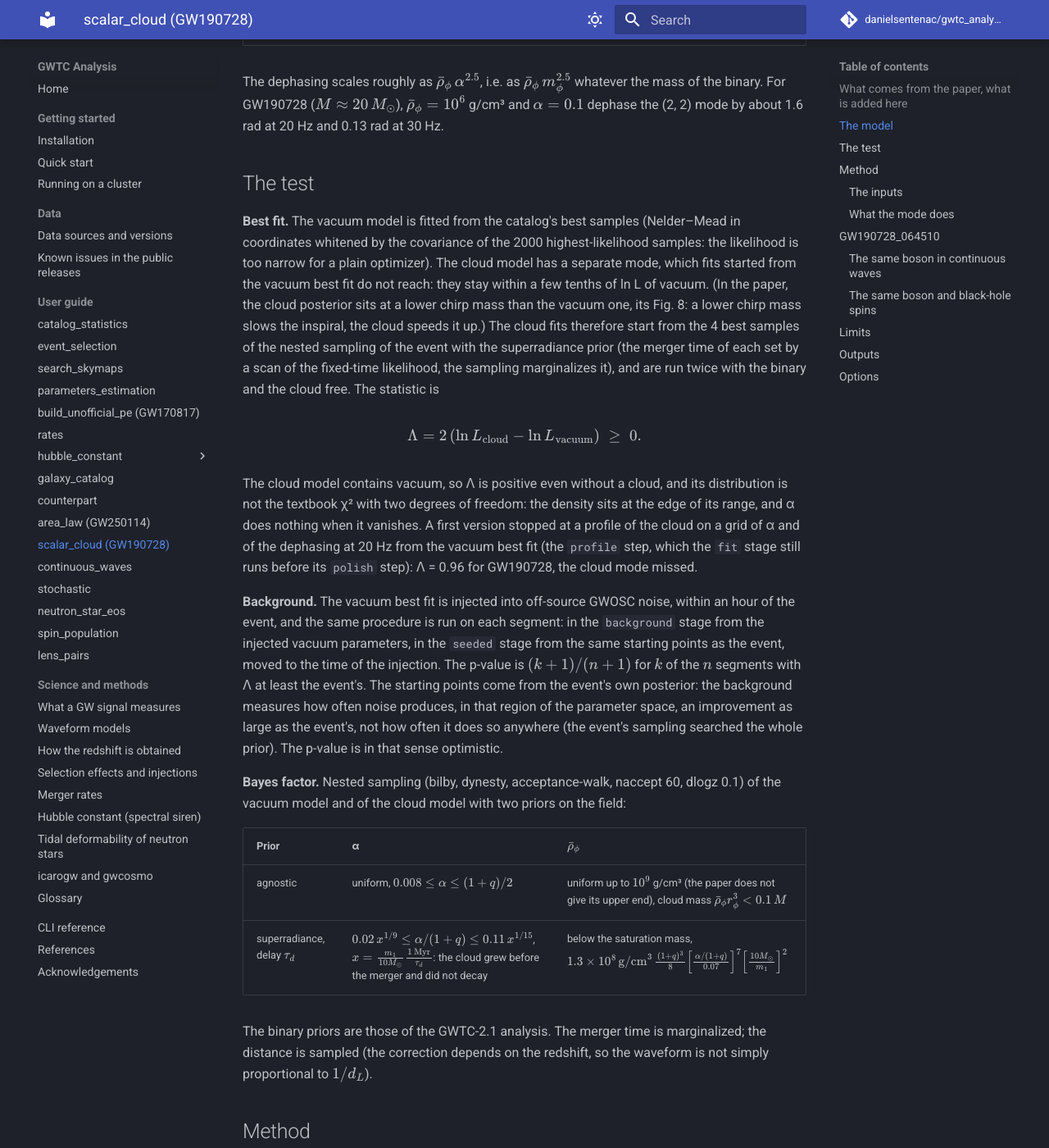
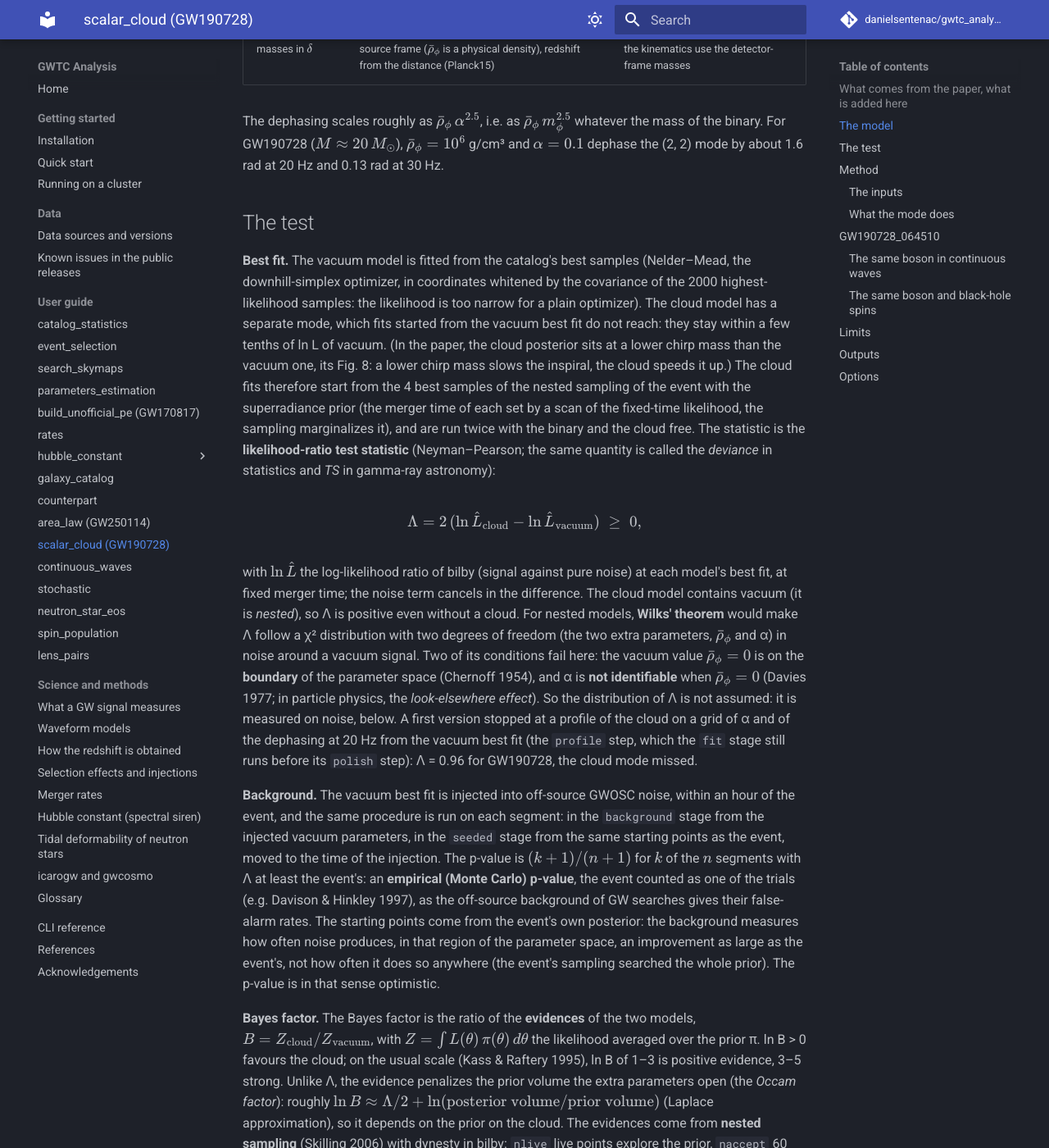
Before and after one commit to danielsentenac/gwtc_analysis, an MkDocs documentation site: the page built from docs/modes/scalar-cloud.md, in a window 1280 px wide and 1400 px high, scrolled down 3051 px. Shown: the whole window at 82% size. Built offline with MkDocs 1.6.1 and Material for MkDocs 9.7.7, drawn with Linux system fonts in a browser that asks for light colours; comment, search, counter and statistics services are not loaded; some of the changed text lies outside the part shown.

Commit message:
docs scalar_cloud, area_law, gwtc_explained: name the statistics (likelihood-ratio test statistic, Wilks/Chernoff/Davies, empirical p-value, evidence and Bayes factor scale, z-score) and fill missing precisions
Co-Authored-By: Claude Opus 5.5 <noreply@anthropic.com>

```diff
--- a/docs/modes/scalar-cloud.md
+++ b/docs/modes/scalar-cloud.md
@@ -29,17 +29,17 @@ that analysis and adds a frequentist check around it.
 | the agnostic prior: α ≤ (1+q)/2, cloud mass below 0.1 M, uniform density | section on the GWTC-3 events |
 | the superradiance prior for a delay \(\tau_d\) | SM Eqs. 9–10 |
 | the binary priors of GWTC-2.1, nested sampling with dynesty in bilby (1000 live points, naccept 60, dlogz 0.1) | analysis settings of the paper, as recorded in `scalar_cloud.py` |
-| the Bayes factors, the density and α posteriors | ln B ≈ 3.5 and 0.4; SM Fig. 5 |
+| the Bayes factors, the density and α posteriors | ln B ≈ 3.5 (superradiance) and 0.4 (agnostic); Fig. 3 (GW190728), SM Fig. 5 (all events) |
 | the median likelihood gain over the posterior and the chirp-mass posteriors | SM, Fig. 8 and its inset |
 
 **Done only in gwtc_analysis, and why:**
 
 | Element | Why |
 |---|---|
-| best fits of both models and the statistic Λ = 2 Δln L | a Bayes factor costs about a day on 64 CPUs per run; a best fit costs about an hour, so Λ can be computed on the event *and* on 150 noise segments |
+| best fits of both models and the **likelihood-ratio statistic** Λ = 2 Δln L ([below](#the-test)) | a Bayes factor costs about a day on 64 CPUs per run; a best fit costs about an hour, so Λ can be computed on the event *and* on 150 noise segments |
 | fits started from the samples of the superradiance sampling (`seeded`) | the cloud mode is separate from the vacuum one: fits started from the vacuum best fit miss it (Λ = 0.96 instead of 8.98) |
 | the background: the vacuum best fit injected into 150 off-source segments, p-value | the Bayes factor says which model the data prefer *given the priors*; it does not say how often noise alone produces such a preference. The background measures that, independently of the prior on the cloud |
-| the sensitivity: the cloud best fit injected into the same segments | tells whether the event's Λ is what a real cloud of that kind would give (it is lower: 4.7% of injections at or below it) |
+| the sensitivity (an injection–recovery test): the cloud best fit injected into the same segments | tells whether the event's Λ is what a real cloud of that kind would give (it is lower: 4.7% of injections at or below it) |
 | the gain by detector and frequency band | a cloud dephases the whole low-frequency inspiral; a gain concentrated in a narrow band of one detector points to noise rather than to the effect |
 | the agnostic Bayes factor against the upper end of the density prior | the paper does not give that upper end, and the agnostic Bayes factor depends on it |
 | the boson mass in continuous waves | connects the result to the [continuous_waves](continuous-waves.md) mode |
@@ -73,7 +73,8 @@ I = \sum_{\ell, m > 0} \pi^2 \beta^{\frac14 + \frac{\ell}{2}}
 \left[\frac{Y_{\ell m}(\pi/2, 0)}{\Gamma(\ell + 3/2)}\right]^2 ,
 \]
 
-with \(\bar\rho_\phi\) the mean density of the field within \(r_\phi\), \(v = (M\Omega)^{1/3}\),
+with \(\bar\rho_\phi\) "the average mass density of scalars in the region \(r \lesssim r_\phi\)" (the paper,
+after its Eq. 2; the code takes the cloud mass as \(\bar\rho_\phi r_\phi^3\), without a \(4\pi/3\)), \(v = (M\Omega)^{1/3}\),
 \(\beta = \alpha^2/v^2\), \(q_2 = m_2/M\), and the sum up to \(\ell = 4\) (the \(\ell = 2\) term dominates). Against
 the gravitational-wave loss \(\dot L_\text{GW} = \frac{32}{5}\eta^2 M v^7\) the orbit shrinks faster by the factor
 \(1 + \delta\), \(\delta = \frac{5\pi}{8}\,\bar\rho_\phi M^2 I/(\eta^2 v^{11})\), which grows as about
@@ -102,21 +103,28 @@ dephase the (2, 2) mode by about 1.6 rad at 20 Hz and 0.13 rad at 30 Hz.
 
 ## The test
 
-**Best fit.** The vacuum model is fitted from the catalog's best samples (Nelder–Mead in coordinates whitened by
+**Best fit.** The vacuum model is fitted from the catalog's best samples (Nelder–Mead, the downhill-simplex
+optimizer, in coordinates whitened by
 the covariance of the 2000 highest-likelihood samples: the likelihood is too narrow for a plain optimizer). The cloud
 model has a separate mode, which fits started from the vacuum best fit do not reach: they stay within a few tenths of
 ln L of vacuum. (In the paper, the cloud posterior sits at a lower chirp mass than the vacuum one, its Fig. 8: a
 lower chirp mass slows the inspiral, the cloud speeds it up.) The cloud fits therefore start from the 4 best samples of
 the nested sampling of the event with the superradiance prior (the merger time of each set by a scan of the
 fixed-time likelihood, the sampling marginalizes it), and are run twice with the binary and the cloud free. The
-statistic is
+statistic is the **likelihood-ratio test statistic** (Neyman–Pearson; the same quantity is called the *deviance* in
+statistics and *TS* in gamma-ray astronomy):
 
 \[
-\Lambda = 2\,(\ln L_\text{cloud} - \ln L_\text{vacuum}) \;\ge\; 0 .
+\Lambda = 2\,(\ln \hat L_\text{cloud} - \ln \hat L_\text{vacuum}) \;\ge\; 0 ,
 \]
 
-The cloud model contains vacuum, so Λ is positive even without a cloud, and its distribution is not the textbook
-χ² with two degrees of freedom: the density sits at the edge of its range, and α does nothing when it vanishes.
+with \(\ln \hat L\) the log-likelihood ratio of bilby (signal against pure noise) at each model's best fit, at fixed
+merger time; the noise term cancels in the difference. The cloud model contains vacuum (it is *nested*), so Λ is
+positive even without a cloud. For nested models, **Wilks' theorem** would make Λ follow a χ² distribution with two
+degrees of freedom (the two extra parameters, \(\bar\rho_\phi\) and α) in noise around a vacuum signal. Two of its
+conditions fail here: the vacuum value \(\bar\rho_\phi = 0\) is on the **boundary** of the parameter space
+(Chernoff 1954), and α is **not identifiable** when \(\bar\rho_\phi = 0\) (Davies 1977; in particle physics, the
+*look-elsewhere effect*). So the distribution of Λ is not assumed: it is measured on noise, below.
 A first version stopped at a profile of the cloud on a grid of α and of the dephasing at 20 Hz from the vacuum best
 fit (the `profile` step, which the `fit` stage still runs before its `polish` step): Λ = 0.96 for GW190728, the
 cloud mode missed.
@@ -124,13 +132,24 @@ cloud mode missed.
 **Background.** The vacuum best fit is injected into off-source GWOSC noise, within an hour of the event, and the
 same procedure is run on each segment: in the `background` stage from the injected vacuum parameters, in the
 `seeded` stage from the same starting points as the event, moved to the time of the injection. The p-value is
-\((k+1)/(n+1)\) for \(k\) of the \(n\) segments with Λ at least the event's. The starting points come from the event's
+\((k+1)/(n+1)\) for \(k\) of the \(n\) segments with Λ at least the event's: an **empirical (Monte Carlo)
+p-value**, the event counted as one of the trials (e.g. Davison & Hinkley 1997), as the off-source background of GW
+searches gives their false-alarm rates. The starting points come from the event's
 own posterior: the background measures how often noise produces, in that region of the parameter space, an
 improvement as large as the event's, not how often it does so anywhere (the event's sampling searched the whole
 prior). The p-value is in that sense optimistic.
 
-**Bayes factor.** Nested sampling (bilby, dynesty, acceptance-walk, naccept 60, dlogz 0.1) of the vacuum model
-and of the cloud model with two priors on the field:
+**Bayes factor.** The Bayes factor is the ratio of the **evidences** of the two models, \(B = Z_\text{cloud} /
+Z_\text{vacuum}\), with \(Z = \int L(\theta)\,\pi(\theta)\,d\theta\) the likelihood averaged over the prior π. ln B > 0
+favours the cloud; on the usual scale (Kass & Raftery 1995), ln B of 1–3 is positive evidence, 3–5 strong. Unlike Λ,
+the evidence penalizes the prior volume the extra parameters open (the *Occam factor*): roughly
+\(\ln B \approx \Lambda/2 + \ln(\text{posterior volume} / \text{prior volume})\) (Laplace approximation), so it
+depends on the prior on the cloud. The evidences come from **nested sampling** (Skilling 2006) with dynesty in bilby:
+`nlive` live points explore the prior, `naccept` 60 accepted steps of the `acceptance-walk` move replace each one,
+and the run stops when the remaining evidence is below `dlogz` 0.1 in ln Z. The cloud model is sampled with two
+priors on the field. The **superradiance** prior keeps only clouds that a spinning black hole can grow by
+superradiance (it amplifies the field's bound waves while the horizon rotates faster than them, losing spin) before
+the merger, and that have not yet decayed by annihilation into gravitons:
 
 | Prior | α | \(\bar\rho_\phi\) |
 |---|---|---|
@@ -207,15 +226,15 @@ best fit (`scalar_cloud.py seeded --inject cloud`).
 
 | Result | Here | Roy et al. |
 |---|---|---|
-| Λ | **8.98** | not used |
+| Λ, likelihood-ratio statistic | **8.98** | not used |
 | ln L cloud − ln L vacuum, best fits | 4.49 (Λ/2) | not given |
-| ln L cloud − ln L vacuum, posterior medians (time-marginalized ln L of the samplings) | 4.20 superradiance, 4.05 agnostic | ≈ 3.7 (Supplemental Material, Fig. 8 inset) |
+| ln L cloud − ln L vacuum, posterior medians (time-marginalized ln L of the samplings, lower than the fixed-time best fits above) | 4.20 superradiance, 4.05 agnostic | ≈ 3.7 (Supplemental Material, Fig. 8 inset) |
 | chirp mass (detector frame), posterior median and 90% | vacuum 10.14 (10.05–10.24), superradiance 9.89 (9.73–10.18), agnostic 9.88 (9.72–10.12) M☉ | vacuum 10.14 (+0.10/−0.09), cloud 9.69 (+0.27/−0.28) M☉ (Fig. 8) |
 | background | 2 of 151 at Λ ≥ 8.98 (the event and one segment with a loud transient, Λ = 112), p = 0.013; 0.007 without that segment; 147 of 150 below 4.1 | none (the paper's statistic is the Bayes factor) |
 | injections of the cloud best fit (sensitivity) | Λ = 25 (5–95%: 9.9–44); 4.7% at or below the event's 8.98 | none |
-| ln B, superradiance prior (τ_d = 10⁶ yr) | **1.34 ± 0.30** | 3.5 |
+| ln B, superradiance prior (τ_d = 10⁶ yr); ± the statistical uncertainty of the nested-sampling evidences | **1.34 ± 0.30** | 3.5 |
 | ln B, agnostic prior (\(\bar\rho_\phi \le 10^9\) g/cm³) | **−0.82 ± 0.31** | 0.4 (upper end of the prior not given) |
-| \(\bar\rho_\phi\), agnostic (90%) | 3.2 (0.9–5.9) × 10⁷ g/cm³ | ≈ 0.7 × 10⁸ |
+| \(\bar\rho_\phi\), agnostic (90%) | 3.2 (0.9–5.9) × 10⁷ g/cm³ | ≈ 0.7 × 10⁸ (read off Fig. 3, not stated in the text) |
 | \(\bar\rho_\phi\), superradiance | (0.18 ± 0.08) × 10⁸ g/cm³ | |
 
 The agnostic Bayes factor depends on the upper end of the uniform prior on \(\bar\rho_\phi\), which the paper does not
@@ -270,9 +289,8 @@ vacuum signal, fits both better than the best-fit cloud.
 
 **Against the paper.** The paper's statistic is the Bayes factor: it gives no best fit, no background and no
 p-value, so Λ, the background and the injections have no published counterpart. What can be compared: a cloud mode
-with a density of 10⁷ g/cm³ and α of a few 0.1; a likelihood gain of 4.49 between the best fits, against a median of
-3.7 over the paper's posterior (a median over samples lies below the maximum: consistent, but not the same quantity);
-a median likelihood gain over the posterior of 4.2 (superradiance) and 4.05 (agnostic), against the paper's 3.7; an
+with a density of 10⁷ g/cm³ and α of a few 0.1; a median likelihood gain over the posterior of 4.2 (superradiance)
+and 4.05 (agnostic), against the paper's 3.7 (the best-fit gain, 4.49, is a maximum, not comparable); an
 agnostic Bayes factor that matches theirs for a prior up to about \(3 \times 10^8\) g/cm³; but a smaller Bayes
 factor with the superradiance prior (1.3 against 3.5) and a density 2 to 4 times lower. The chirp-mass shift is
 reproduced in the posteriors, smaller: the vacuum posterior, 10.14 M☉ (detector frame), is the paper's exactly
@@ -314,8 +332,9 @@ GW190517 constraint. The tension concerns the boson, not the fit, and the mode d
 - The torque is Newtonian and valid for \(\beta \ll 1\); close to the merger the model is extrapolated, and the
   correction is switched off there.
 - A large Λ means that the vacuum model fits the inspiral worse than usual. Eccentricity, waveform systematics,
-  calibration or a noise feature at low frequency can do the same: Λ is a screening statistic, the Bayes factor
-  under a physical prior the actual claim.
+  calibration or a noise feature at low frequency can do the same: Λ is a ranking statistic, as in a search, and
+  its p-value says only that vacuum fits unusually badly; the Bayes factor under a physical prior is the actual
+  claim.
 - This likelihood gives ln L = 89.6 at the catalog's best sample of GW190728, against 96.8 in the PE file: the phases
   agree in every detector, the difference comes from the noise-spectrum, window and calibration handling. Both
   models use the same likelihood, so the comparison is not affected.
```
Also changed, not shown: docs/modes/area-law.md (+3 -1 lines), gwtc_explained.html (+10 -0 lines), gwtc_explained.md (+7 -0 lines).
